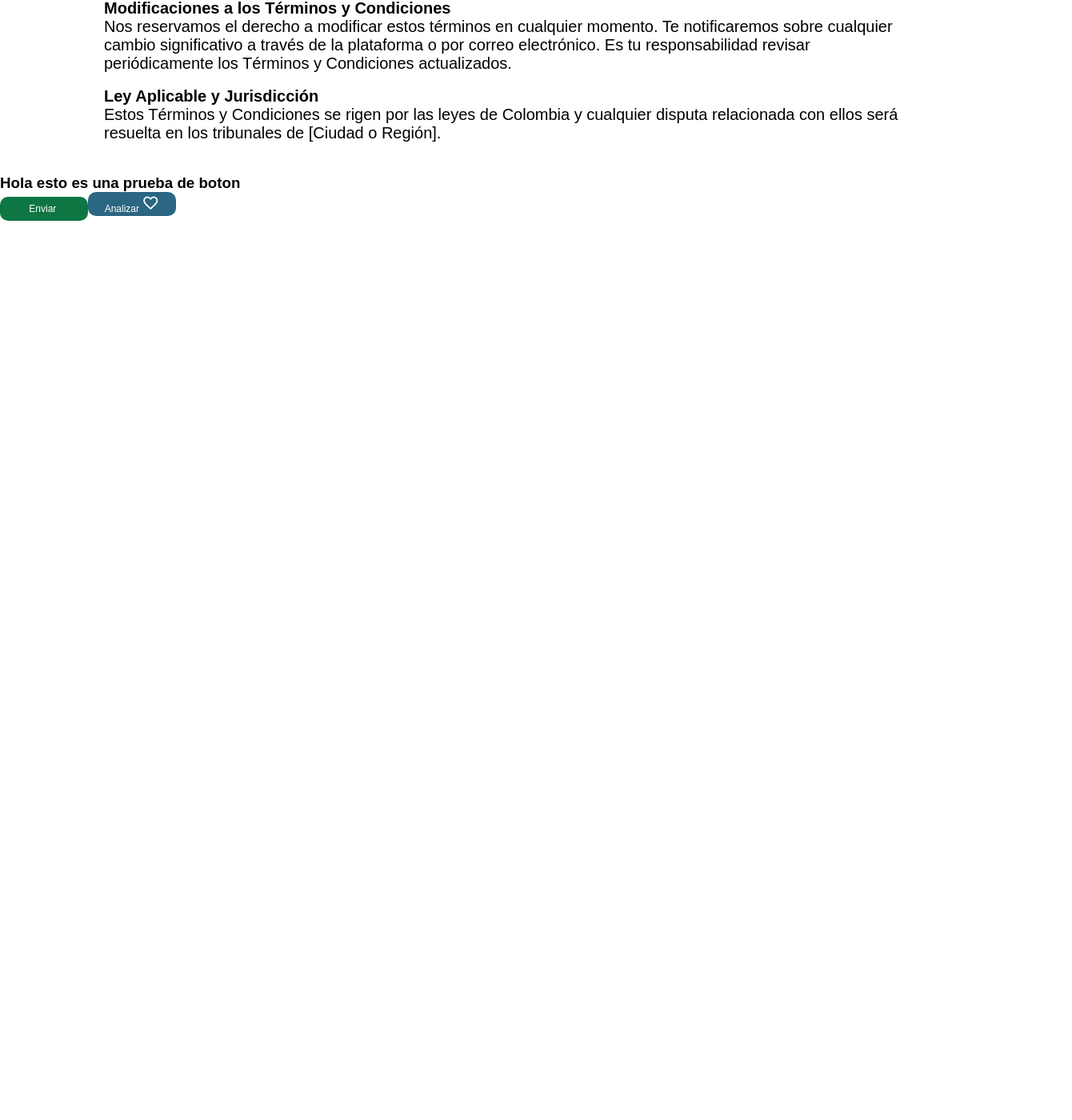
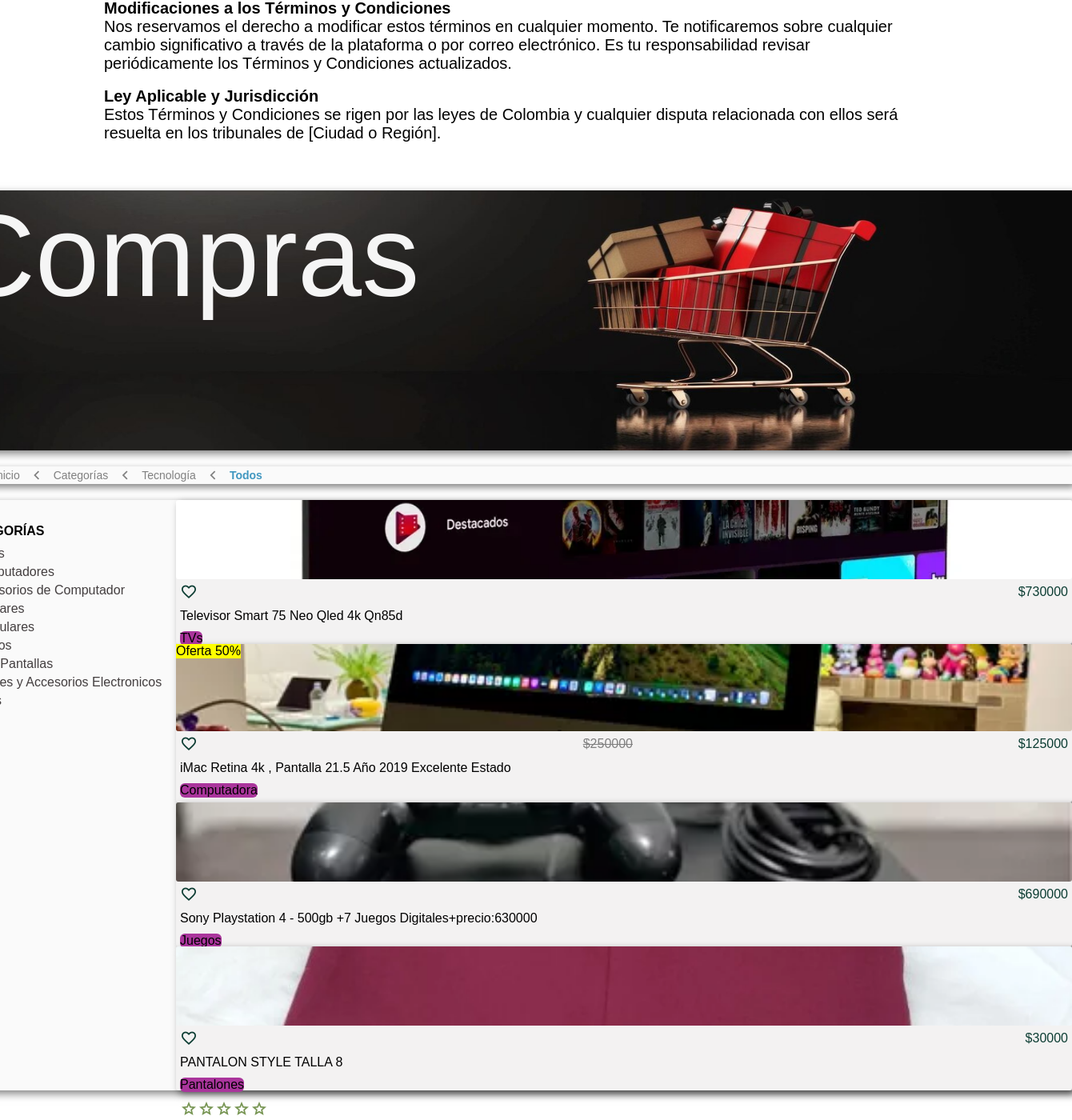
Before and after one commit to juanherrera20/SECOM, a Vue app in the folder vue-project/: page /Categorias in a window 1280 px wide. Shown: the part 1262-2662 px from the top of the page at 80% size, 1340 px wide, since content can reach past the window. Before the commit the page ends 1538 px from the top, so only its background shows below. Built offline with nearby package versions, Linux system fonts and the light colour scheme; a web font is replaced by a local one.

Commit message:
Sincronización vista categorias y pagina perfil

```diff
--- a/vue-project/src/App.vue
+++ b/vue-project/src/App.vue
@@ -1,6 +1,6 @@
 <!--Dejo esto como esta para que vea como es la estructura por defecto del App.Vue cuando se instala router-->
 <script setup>
-import { RouterView } from 'vue-router'
+import { RouterView } from 'vue-router';
 import NavbarComponent from './components/NavbarComponent.vue';
 import BotonPaginaAnterior from './components/BotonPaginaAnterior.vue'
 import TerminosYCondicionesView from '../src/views/TerminosYCondicionesView.vue'
--- a/vue-project/src/views/HomeComponent.vue
+++ b/vue-project/src/views/HomeComponent.vue
@@ -1,6 +1,7 @@
 <script setup>
 import { ref } from 'vue';
 import ProductTarget from '@/components/ProductTarget.vue';
+import { RouterLink } from 'vue-router';
 
 let products = ref ([
     {id:1, img: "src/assets/Images/televisor.webp", descuento: false, precio: 730000, descrip: 'Televisor Smart 75 Neo Qled 4k Qn85d', tags: 'TVs'},
@@ -18,7 +19,7 @@
         <p>Participa en eventos de donación en tu zona y apoya a los que lo necesitan</p>
         <button class="boton eventos-left"><span class="material-symbols-outlined">arrow_right</span></button>
 
-        <Router-link to='/CrearEvento' class="destructive">Ver mas...</Router-link>
+        <RouterLink to="/CrearEvento" class="destructive"><button class="destructive">Ver mas...</button></RouterLink>
 
     </div>
     <div class="tendencias">
--- a/vue-project/src/views/VistaCategorias.vue
+++ b/vue-project/src/views/VistaCategorias.vue
@@ -1,17 +1,145 @@
 <script setup>
+import { ref } from 'vue'
 import ButtonDefault from '../components/ButtonDefault.vue';
+import ProductTarget from '@/components/ProductTarget.vue';
+
+let products = ref ([
+    {id:1, img: "src/assets/Images/televisor.webp", descuento: false, precio: 730000, descrip: 'Televisor Smart 75 Neo Qled 4k Qn85d', tags: 'TVs'},
+    {id:2, img:"src/assets/Images/applePC.webp", descuento: true, precio: 250000, descrip: 'iMac Retina 4k , Pantalla 21.5 Año 2019 Excelente Estado', tags: 'Computadora'},
+    {id:3, img:"src/assets/Images/playstation.webp", descuento: false, precio: 690000, descrip: 'Sony Playstation 4 - 500gb +7 Juegos Digitales+precio:630000', tags: 'Juegos'},
+    {id:4, img:"src/assets/Images/pantalon.webp", descuento: false, precio: 30000, descrip: 'PANTALON STYLE TALLA 8', tags: 'Pantalones'}
+])
 </script>
 
 
 <template>
-<h3>Hola esto es una prueba de boton</h3>
-<ButtonDefault size="sm" color="verde" text="Enviar"></ButtonDefault>
+<!-- <ButtonDefault size="sm" color="azul" text="Analizar" icono="favorite"></ButtonDefault> -->
+<section class="main">
+    <section class="compras">
+        <p>Compras</p>
+    </section>
 
+    <div class="navigation">
+        <span class="material-symbols-outlined">home</span>
+        <p>Inicio</p>
+        <span class="material-symbols-outlined">chevron_left</span>
+        <p>Categorías</p>
+        <span class="material-symbols-outlined">chevron_left</span>
+        <p>Tecnología</p>
+        <span class="material-symbols-outlined">chevron_left</span>
+        <strong>Todos</strong>
+    </div>
 
-<ButtonDefault size="sm" color="azul" text="Analizar" icono="favorite"></ButtonDefault>
+    <section class="main-container">
+        <article class="filters">
+            <div class="inputs-container">
+                <h4>CATEGORÍAS</h4>
+                <div class="elements">
+                    <label><input type="radio" name="category">Todos</label>
+                    <label><input type="radio" name="category">Computadores</label>
+                    <label><input type="radio" name="category">Accesorios de Computador</label>
+                    <label><input type="radio" name="category">Celulares</label>
+                    <label><input type="radio" name="category">Auriculares</label>
+                    <label><input type="radio" name="category">Juegos</label>
+                    <label><input type="radio" name="category">TV y Pantallas</label>
+                    <label><input type="radio" name="category">Relojes y Accesorios Electronicos</label>
+                    <label><input type="radio" name="category">Otros</label>
+                </div>
+            </div>
+        </article>
+
+        <article class="products">
+            <!--Así se insertan los valores para repetir el componente-->
+            <ProductTarget v-for = "product in products" :key="product.id" :product="product"></ProductTarget>
+        </article>
+    </section>
+
+</section>
+
 </template>
 
 
 <style scoped>
+.main {
+    display: flex;
+    flex-direction: column;
+    align-items: center;
+    gap: 20px;
+    padding: 20px;
+}
+
+/*Configuraciones generales de los inputs*/
+input {
+    accent-color: #23B89A;
+}
+
+/*Sectión de compras*/
+.compras{
+    background-image: url(@/assets/Images/compras.jpg);
+    background-size: 1400px 325px;
+    box-shadow: 4px 4px 10px rgba(0, 0, 0, 0.5); /*Esta es la sombra a aplicar en todos los elementos*/
+    width: 1400px;
+    height: 325px;
+}
+.compras p{
+    font-size: 144px;
+    color: whitesmoke;
+}
+
+/*Section de el encabezado de ubicación*/
+.navigation {
+    display: flex;
+    flex-direction: row;
+    align-items: center;
+    gap: 10px;
+    width: 1400px;
+    background-color: #FAFAFA;
+    box-shadow: 4px 4px 10px rgba(0, 0, 0, 0.5); /*Esta es la sombra a aplicar en todos los elementos*/
+    padding-left: 20px;
+    padding-right: 20px;
+
+    color: gray;
+    font-size: 14px;
+}
+.navigation strong{
+    color: #4197C0;
+}
+
+/*Section de productos y filtros, la seccion principal*/
+.main-container{
+    display: grid;
+    background-color: #FAFAFA;
+    grid-template-columns: 20% 80%;
+    box-shadow: 4px 4px 10px rgba(0, 0, 0, 0.5); /*Esta es la sombra a aplicar en todos los elementos*/
+    width: 1400px;
+    height: auto;
+}
+
+/*Section de filtros general*/
+.filters {
+    display: flex;
+    flex-direction: column;
+    width: 100%;
+}
+
+.inputs-container{
+    display: flex;
+    flex-direction: column;
+    width: 100%;
+    padding: 30px 10px;
+    gap: 10px
+
+}
+
+.elements {
+    display: flex;
+    font-size: 16px;
+    flex-direction: column;
+    color: #433E3F;
+    gap: 5px
+}
+
+
+
 
 </style>
```
